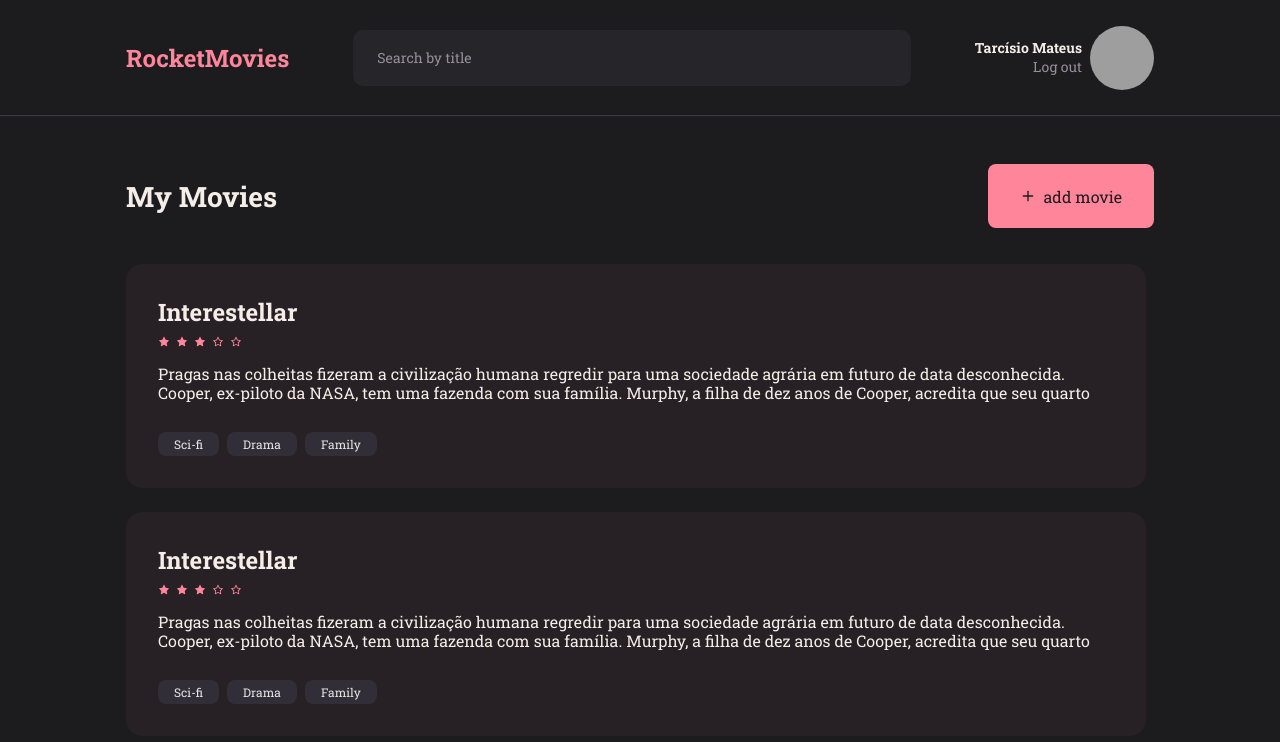
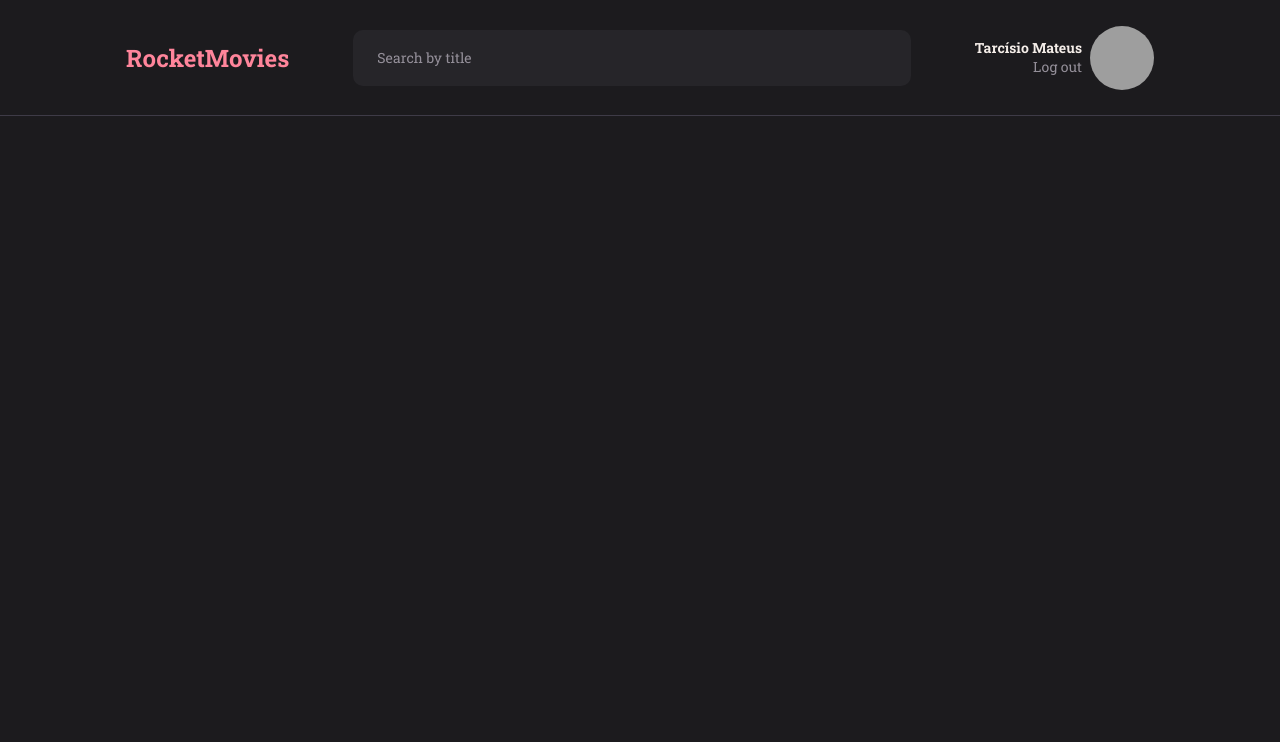
Before and after one commit to tarcisioMateus/Rocket-Movies, a React (Vite) app: page / in a window 1280 px wide. Shown: the top 742 px of the page. Built offline with nearby package versions, Linux system fonts and the light colour scheme; grey boxes are pictures that could not be loaded.

Commit message:
started pages/Preview

```diff
--- a/src/main.jsx
+++ b/src/main.jsx
@@ -5,13 +5,13 @@ import { ThemeProvider } from 'styled-components'
 import theme from '../src/styles/theme'
 import GlobalStyle from '../src/styles/global'
 
-import { Home } from './pages/Home'
+import { Preview } from './pages/Preview'
 
 ReactDOM.createRoot(document.getElementById('root')).render(
   <React.StrictMode>
     <ThemeProvider theme={theme}>
       <GlobalStyle/>
-      <Home/>
+      <Preview/>
     </ThemeProvider>
   </React.StrictMode>
 )
--- a/src/pages/Home/index.jsx
+++ b/src/pages/Home/index.jsx
@@ -27,7 +27,7 @@ export function Home () {
             radiação gravitacional, deixando coordenadas em binário que os levam até uma instalação
             secreta da NASA liderada pelo professor John Brand. O cientista revela que um buraco de
             minhoca foi aberto perto de Saturno e que ele leva a planetas que podem oferecer condições'
-          tags={[{title: 'Sci-fi', id: 1}, {title: 'Drama', id: 2}, {title: 'Family', id: 3}]} stars={[1,1,1,0,0]}/>
+          tags={[{title: 'Sci-fi', id: 1}, {title: 'Drama', id: 2}, {title: 'Family', id: 3}]} stars={[1,1,1,1,0]}/>
 
         <Card title='Interestellar'
           description='Pragas nas colheitas fizeram a civilização humana regredir para uma sociedade
--- /dev/null
+++ b/src/pages/Preview/index.jsx
@@ -0,0 +1,12 @@
+import { Header } from "../../components/Header"
+
+import { Container } from "./styles"
+
+export function Preview() {
+  return (
+    <Container>
+      <Header/>
+
+    </Container>
+  )
+}
--- /dev/null
+++ b/src/pages/Preview/styles.js
@@ -0,0 +1,5 @@
+import styled from 'styled-components'
+
+export const Container = styled.div`
+
+`
```
